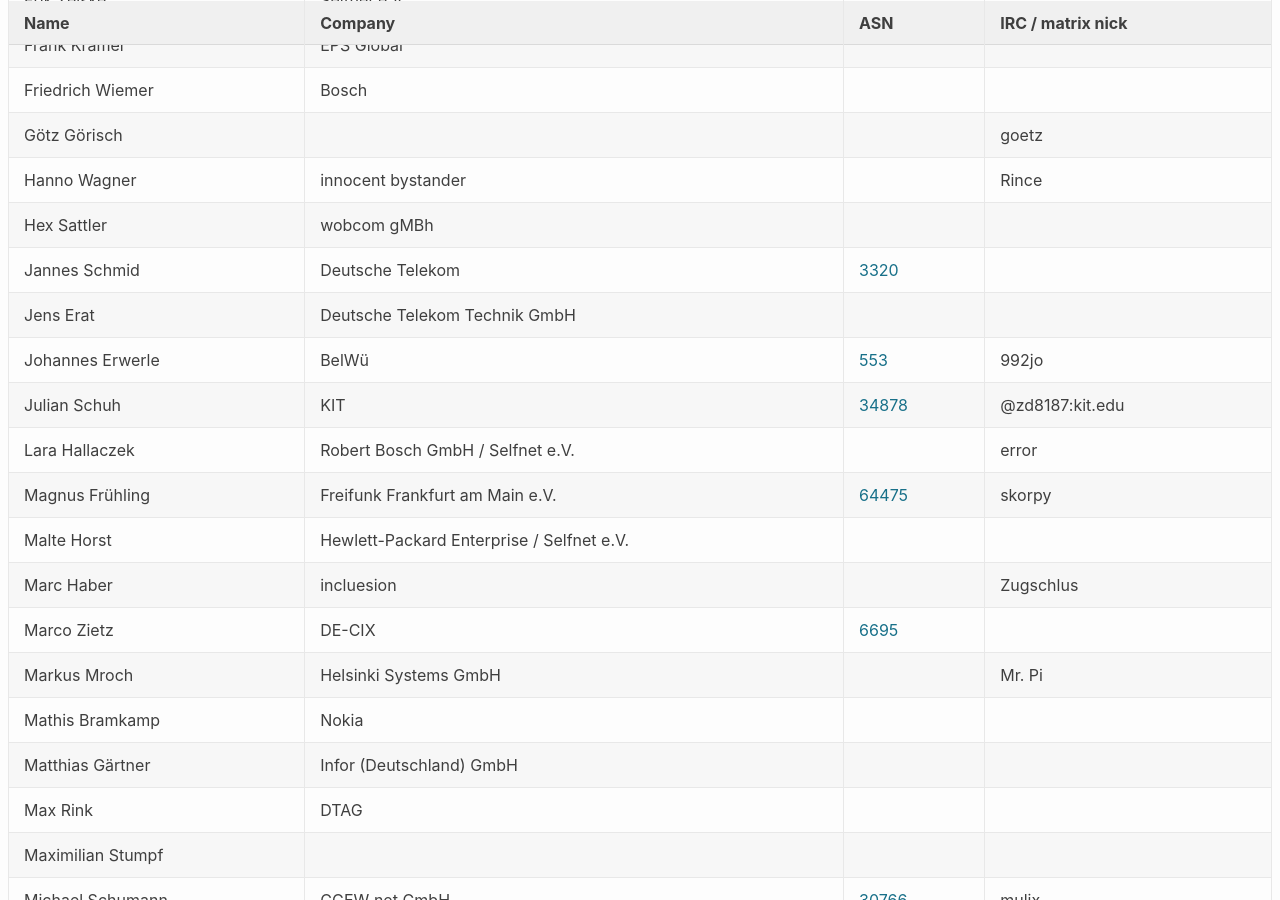
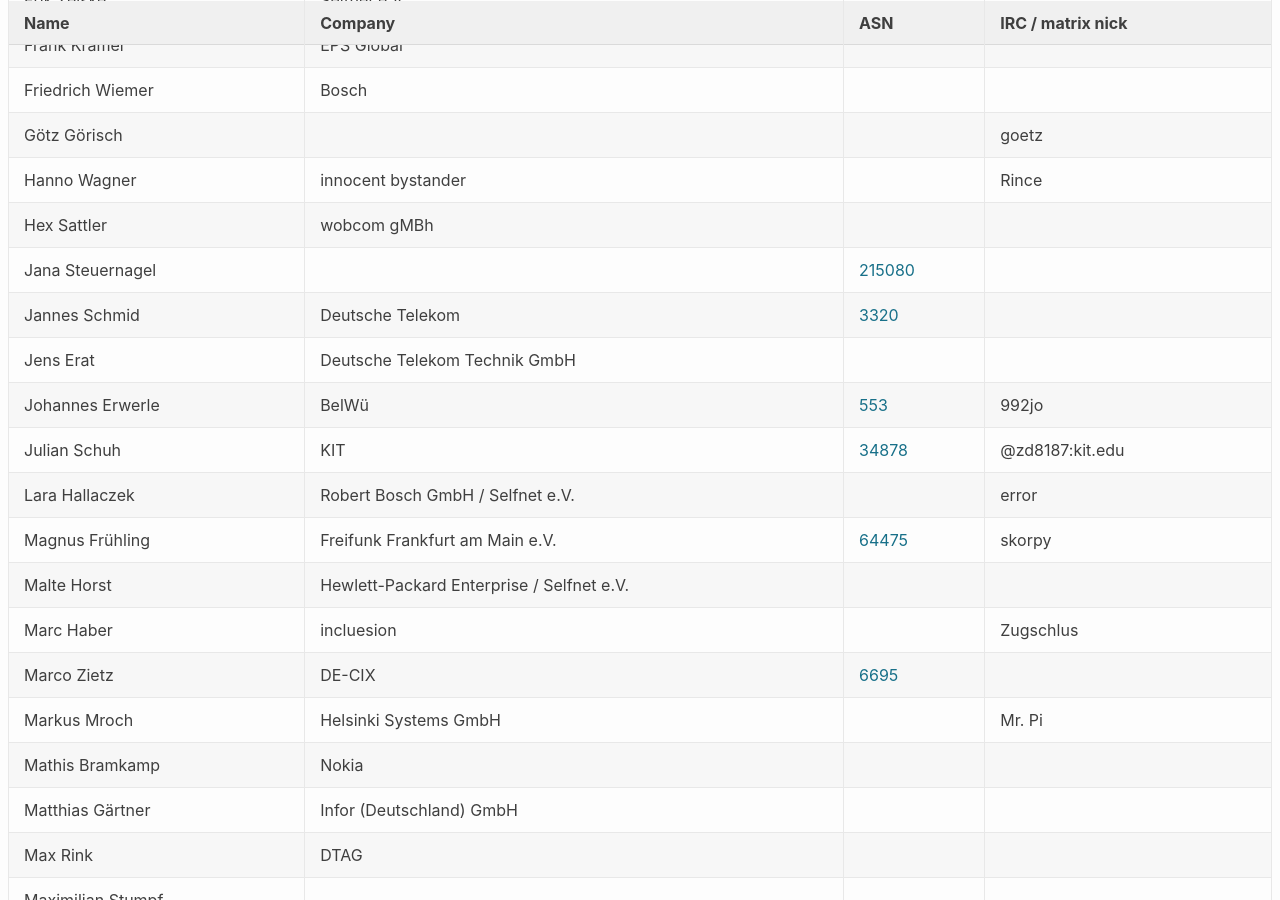
Before and after one commit to denog/pretix-attendeelist, a Jekyll site: the page built from denogmeetup25-06/index.markdown, in a window 1280 px wide and 900 px high, scrolled down 616 px. Built offline with Jekyll 4.4.1, drawn with Linux system fonts in a browser that asks for light colours.

Commit message:
Latest data: Sat Jun 21 05:32:16 UTC 2025

```diff
--- a/_data/attendees_denogmeetup25-06.json
+++ b/_data/attendees_denogmeetup25-06.json
@@ -106,6 +106,12 @@
     "company": "wobcom gMBh",
     "irc": null,
     "asn": null
+  },
+  {
+    "name": "Jana Steuernagel",
+    "company": null,
+    "irc": null,
+    "asn": "215080"
   },
   {
     "name": "Jannes Schmid",
```
